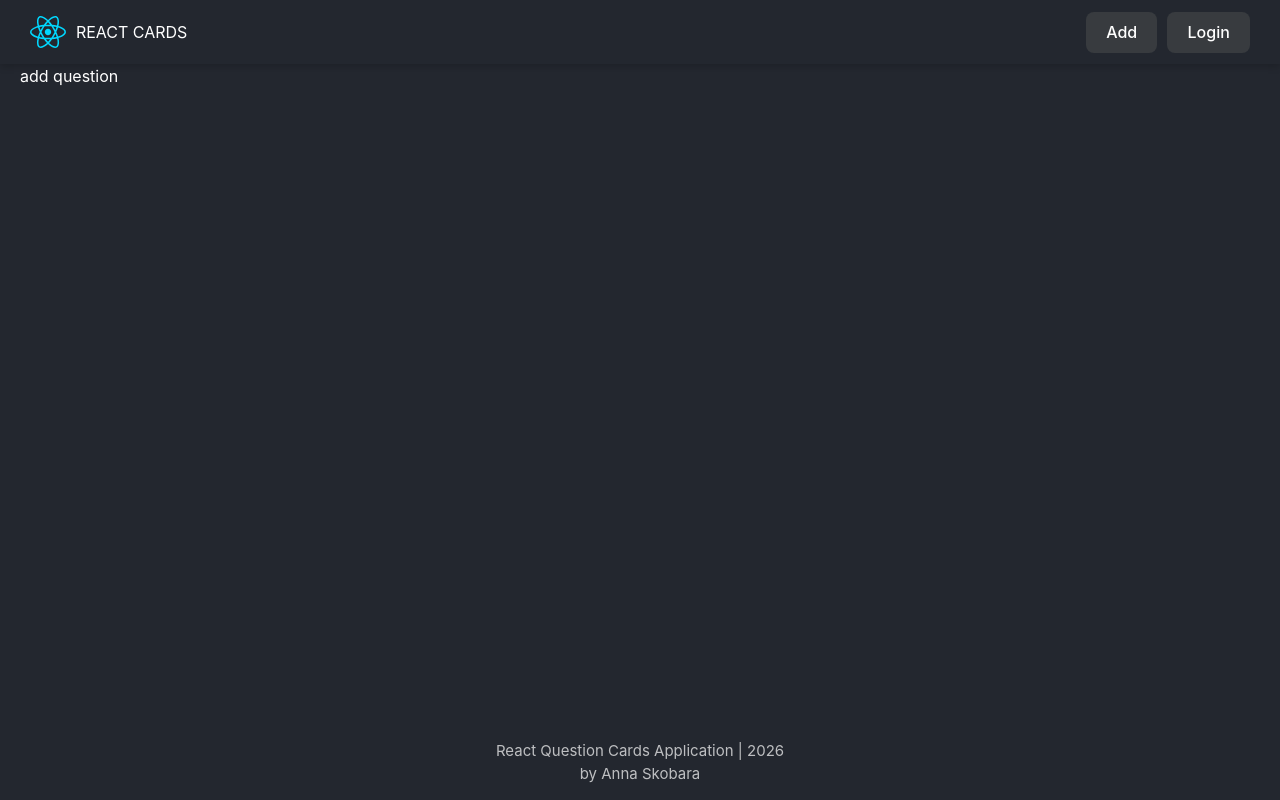
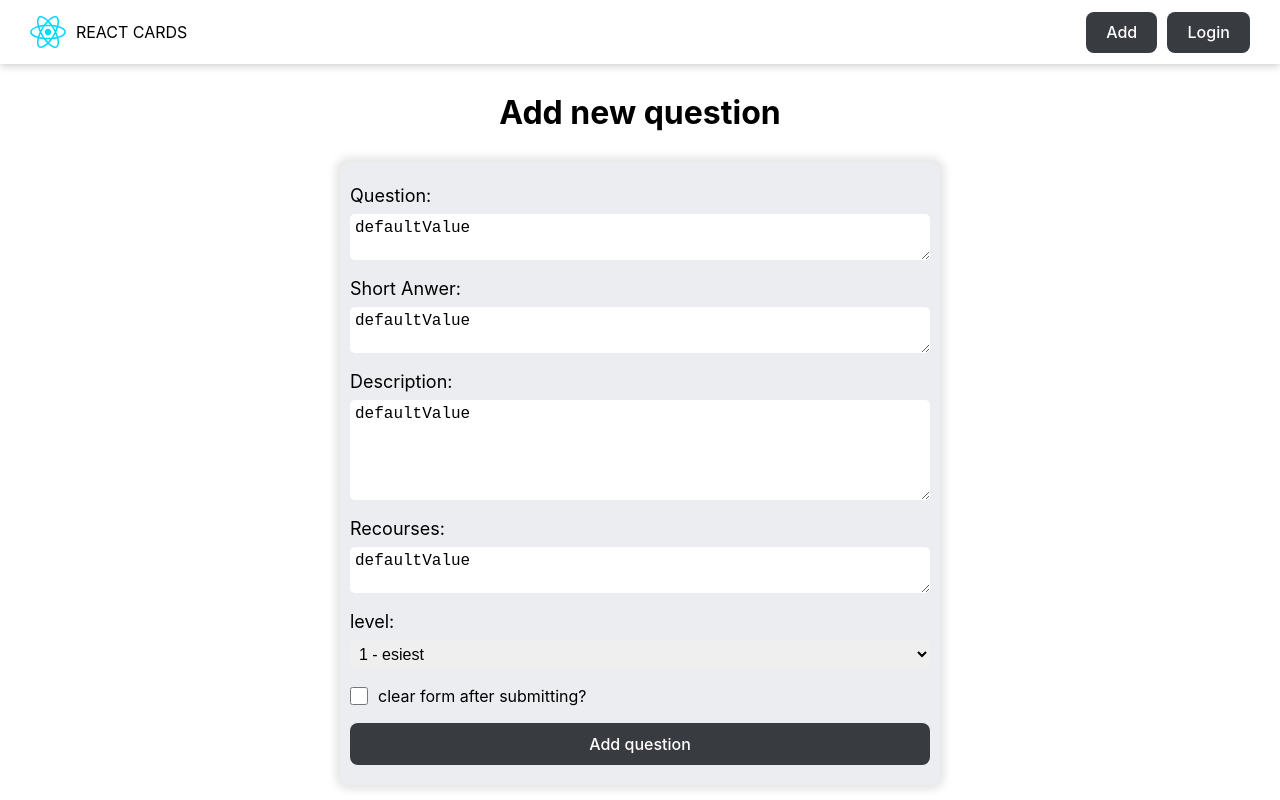
Before and after one commit to annaskobara/react-app_question, a React (Vite) app: page /addquestion in a window 1280 px wide. Built offline with nearby package versions, Linux system fonts and the light colour scheme.

Commit message:
add question page layout

```diff
--- a/src/App.jsx
+++ b/src/App.jsx
@@ -3,6 +3,7 @@
 import { HomePage } from "./pages/HomePage";
 import { NotFoundPage } from "./pages/NotFoundPage";
 import { QuestionPage } from "./pages/QuestionPage";
+import { AddQuestionPage } from "./pages/AddQuestionPage";
 
 function App() {
   // return <MainLayout />;
@@ -12,7 +13,7 @@
         <Route element={<MainLayout />}>
           <Route path="/" element={<HomePage />} />
           <Route path="/forbidden" element={<div>forbidden !!! </div>} />
-          <Route path="/addquestion" element={<div>add question </div>} />
+          <Route path="/addquestion" element={<AddQuestionPage />} />
           <Route path="/question/:id" element={<QuestionPage />} />
 
           <Route path="*" element={<NotFoundPage />} />
--- a/src/db.json
+++ b/src/db.json
@@ -102,7 +102,7 @@
         "https://reactrouter.com/en/main"
       ],
       "level": 2,
-      "completed": false
+      "completed": true
     },
     {
       "id": "10",
--- a/src/index.css
+++ b/src/index.css
@@ -7,6 +7,8 @@
   --btn-text-color: #fff;
 
   --card-bg-color: #343a46;
+
+  --green-color: #219679;
 
   font-family: Inter, system-ui, Avenir, Hervetica, Arial, sans-serif;
   line-height: 1.5;
@@ -36,7 +38,7 @@
   background-color: var(--main-bg-color);
 }
 
-@media (prefers-color-scheme: lightс) {
+@media (prefers-color-scheme: light) {
   :root {
     --main-bg-color: #fff;
     --text-color: #000;
@@ -47,6 +49,9 @@
 
 
     --card-bg-color: #ebedf0;
+
+    --green-color: #219679;
+
   }
 }
 
@@ -58,7 +63,7 @@
     --btn-bg-color: #16444f;
     --btn-text-color: #57c4dc;
 
-
+   --green-color: #219679;
 
     --card-bg-color: #343a46;
   }
--- /dev/null
+++ b/src/pages/AddQuestionPage/AddQuestionPage.jsx
@@ -0,0 +1,89 @@
+import { Button } from "../../components/Button";
+import cls from "./AddQuestionPage.module.css";
+
+export const AddQuestionPage = () => {
+    return <>
+        <h1 className={cls.formTitle}>
+            Add new question
+        </h1>
+
+        <div className={cls.formContainer}>
+            <form action="" className={cls.form}>
+                <div className={cls.formControl}>
+                    <label htmlFor="questionField">Question: </label>
+                    <textarea
+                        defaultValue={"defaultValue"}
+                        name="question"
+                        id="questionField"
+                        cols="30"
+                        rows="2"
+                        required
+                        placeholder="please enter a question"></textarea>
+                </div>
+
+                <div className={cls.formControl}>
+                    <label htmlFor="answerField">Short Anwer: </label>
+                    <textarea
+                        defaultValue={"defaultValue"}
+                        name="answer"
+                        id="answerField"
+                        cols="30"
+                        rows="2"
+                        required
+                        placeholder="please enter a short answer"></textarea>
+                </div>
+
+                <div className={cls.formControl}>
+                    <label htmlFor="descriptionField">Description: </label>
+                    <textarea
+                        defaultValue={"defaultValue"}
+                        name="description"
+                        id="descriptionField"
+                        cols="30"
+                        rows="5"
+                        required
+                        placeholder="please enter a full description"></textarea>
+                </div>
+
+                <div className={cls.formControl}>
+                    <label htmlFor="resourcesField">Recourses: </label>
+                    <textarea
+                        defaultValue={"defaultValue"}
+                        name="resources"
+                        id="resourcesField"
+                        cols="30"
+                        rows="2"
+                        required
+                        placeholder="please enter resources separeted by commas"></textarea>
+                </div>
+                <div className={cls.formControl}>
+                    <label htmlFor="levelField">level: </label>
+                    <select
+                    defaultValue={"defaultValue"}
+                    name="level"
+                    id="levelField"
+                    >
+                        <option disabled>Question level</option>
+                        <hr />
+                        <option value="1">1 - esiest</option>
+                        <option value="2">2 - medium</option>
+                        <option value="3">3 - hardest</option>
+                    </select>
+                </div>
+
+                <label htmlFor="clearFormField" className={cls.clearFormControl}>
+                    <input
+                    className={cls.checkbox}
+                    type="checkbox"
+                    name="clearForm"
+                    id="clearFormField"
+                    defaultValue={true}
+                    />
+                    <span>clear form after submitting?</span>
+                </label>
+
+                <Button>Add question</Button>
+            </form>
+        </div>
+    </>
+};
--- /dev/null
+++ b/src/pages/AddQuestionPage/AddQuestionPage.module.css
@@ -0,0 +1,72 @@
+.formTitle {
+    margin: 25px auto;
+    width: fit-content;
+}
+
+.formContainer {
+    width: 100%;
+    max-width: 600px;
+    margin: 0 auto;
+    border-radius: 10px;
+    background-color: var(--card-bg-color);
+    box-shadow: 0 0 8px 5px rgba(0, 0, 0, 0.1);
+}
+
+/* form component */
+
+.form {
+    width: 100%;
+    padding: 20px 10px;
+    display: flex;
+    flex-direction: column;
+    justify-content: flex-start;
+    align-items: stretch;
+    gap: 15px;
+}
+
+.formControl {
+    width: 100%;
+    display: flex;
+    flex-direction: column;
+    justify-content: flex-start;
+    align-items: stretch;
+    gap: 5px;
+
+    label {
+        color: var(--text-color);
+        font-size: 18px;
+    }
+
+    select, textarea {
+        padding: 5px;
+        color: var(--text-color);
+        border-color: var(--main-bg-color);
+        font-size: 16px;
+        border-radius: 5px;
+        border: none;
+        outline: none;
+    }
+
+    select:focus-visible, textarea:focus-visible {
+        outline: 2px solid var(--green-color);
+    }
+}
+
+.clearFormControl {
+    width: 100%;
+    display: flex;
+    flex-direction: row;
+    justify-content: flex-start;
+    align-items: center;
+    gap: 10px;
+}
+
+.checkbox {
+    width: 18px;
+    height: 18px;
+    accent-color: var(--green-color);
+}
+
+.checkbox:disabled + span {
+    opacity: .5;
+}
--- /dev/null
+++ b/src/pages/AddQuestionPage/index.jsx
@@ -0,0 +1 @@
+export {AddQuestionPage} from "./AddQuestionPage";
--- a/src/pages/QuestionPage/QuestionPage.module.css
+++ b/src/pages/QuestionPage/QuestionPage.module.css
@@ -82,5 +82,5 @@
 .checkbox {
     width: 18px;
     height: 18px;
-    accent-color: #16C47f;
+    accent-color: var(--green-color);
 }
```
